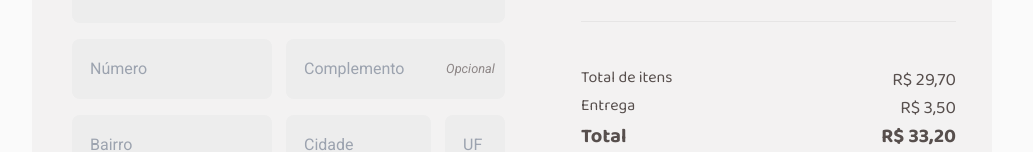
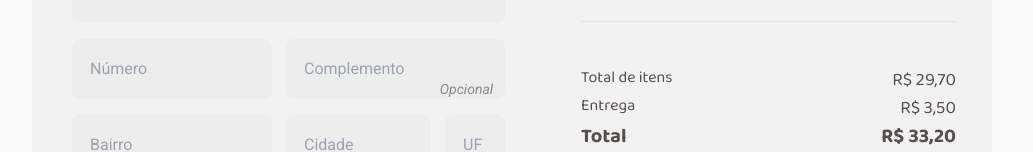
Before and after one commit to GerdanyJr/coffee-delivery, a Next.js app: page /home/checkout in a window 1280 px wide. Shown: the part 416-568 px from the top of the page, without its empty margins (128-1161 px from the left). Built offline with nearby package versions, Linux system fonts and the light colour scheme.

Commit message:
refactor: :recycle: refactor inputText styles to tailwind

```diff
--- a/src/components/UI/inputText/index.tsx
+++ b/src/components/UI/inputText/index.tsx
@@ -1,6 +1,4 @@
 import React from "react";
-import styles from "./inputText.module.css";
-
 interface InputTextProps extends React.HTMLAttributes<HTMLInputElement> {
   value: string;
   placeholder: string;
@@ -17,16 +15,18 @@ export function InputText({
   ...props
 }: InputTextProps) {
   return (
-    <div className={styles.input_container}>
+    <div className="relative inline">
       <input
         placeholder={placeholder}
         value={value}
         type={type ?? "text"}
         {...props}
-        className={styles.input}
+        className="p-4 border-2 border-transparent rounded-lg text-base-text bg-base-input focus:outline-none focus:border-yellow-dark"
       />
       {value?.length === 0 && !required && (
-        <span className={styles.span}>Opcional</span>
+        <span className="absolute text-sm italic font-sm font-roboto top-2/4 right-3 text-base-label translate-y-2/4">
+          Opcional
+        </span>
       )}
     </div>
   );
--- a/src/components/UI/inputText/inputText.module.css
+++ /dev/null
@@ -1,27 +0,0 @@
-.input_container {
-  position: relative;
-  display: inline;
-}
-.input {
-  border: none;
-  color: var(--base-text);
-  background-color: var(--base-input);
-  padding: 1em;
-  border-radius: 0.5em;
-  border: 2px solid transparent;
-}
-.span {
-  font-family: var(--roboto);
-  font-style: italic;
-  font-size: 0.8em;
-  font-weight: 400;
-  color: var(--base-label);
-  position: absolute;
-  top: 50%;
-  right: 0.8em;
-  transform: translateY(-50%);
-}
-.input:focus {
-  outline: none;
-  border: 2px solid var(--yellow-dark);
-}
```
